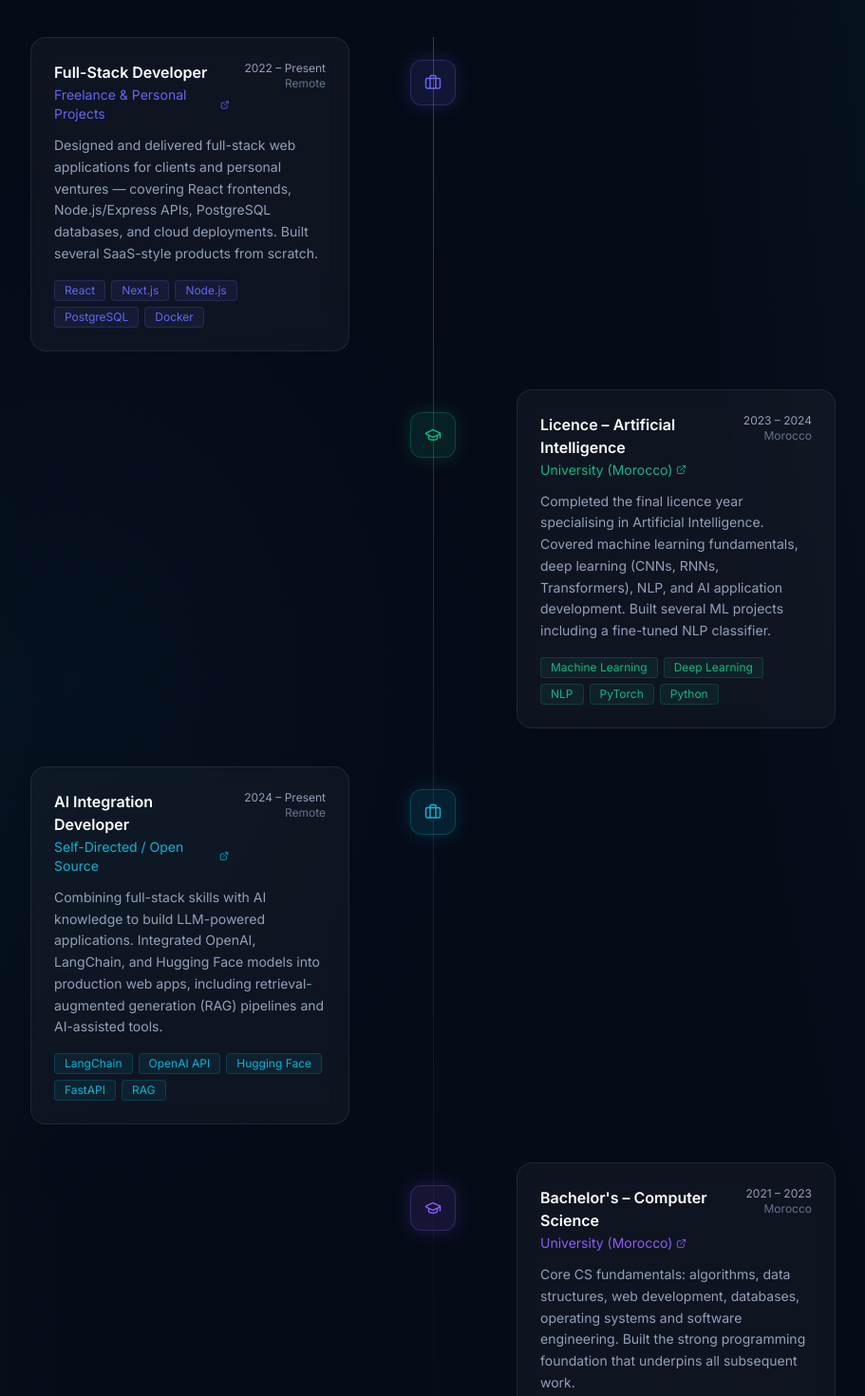
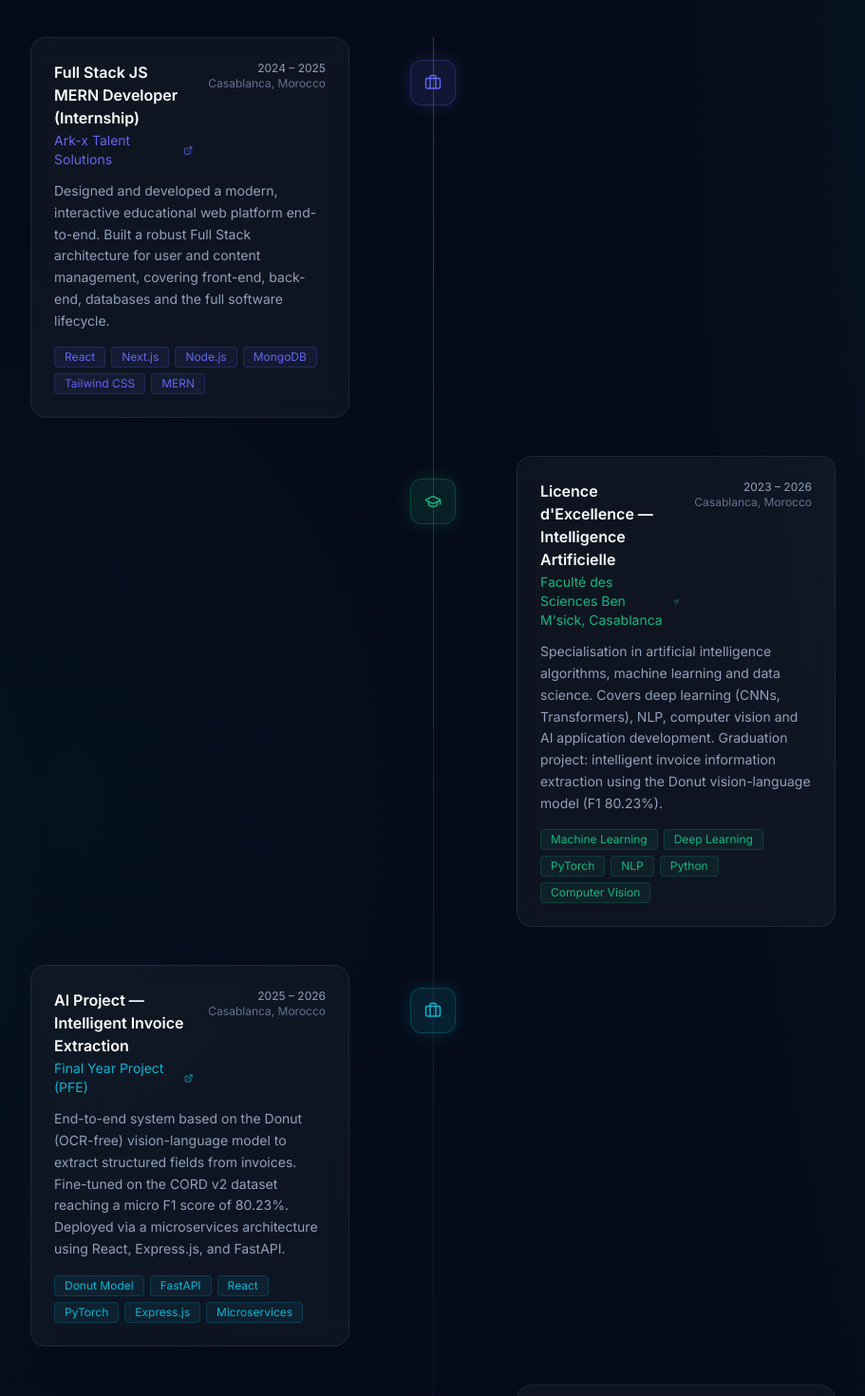
Before and after one commit to Marewane/modern_portfolio, a Next.js app: page / in a window 1280 px wide. Shown: the part 5780-7250 px from the top of the page at 95% size, without its empty margins (184-1095 px from the left). Built offline with nearby package versions, Linux system fonts and the light colour scheme.

Commit message:
feat: update Experience & Education with real CV data (Ark-x, Ben Msick, OFPPT, PFE)

```diff
--- a/src/components/Experience.tsx
+++ b/src/components/Experience.tsx
@@ -7,50 +7,50 @@ import AnimatedSection from "./ui/AnimatedSection";
 const experiences = [
   {
     type: "work",
-    title: "Full-Stack Developer",
-    company: "Freelance & Personal Projects",
-    companyUrl: "#",
-    period: "2022 – Present",
-    location: "Remote",
+    title: "Full Stack JS MERN Developer (Internship)",
+    company: "Ark-x Talent Solutions",
+    companyUrl: "https://www.ark-x.tech",
+    period: "2024 – 2025",
+    location: "Casablanca, Morocco",
     description:
-      "Designed and delivered full-stack web applications for clients and personal ventures — covering React frontends, Node.js/Express APIs, PostgreSQL databases, and cloud deployments. Built several SaaS-style products from scratch.",
-    tags: ["React", "Next.js", "Node.js", "PostgreSQL", "Docker"],
+      "Designed and developed a modern, interactive educational web platform end-to-end. Built a robust Full Stack architecture for user and content management, covering front-end, back-end, databases and the full software lifecycle.",
+    tags: ["React", "Next.js", "Node.js", "MongoDB", "Tailwind CSS", "MERN"],
     accent: "#6366f1",
   },
   {
     type: "education",
-    title: "Licence – Artificial Intelligence",
-    company: "University (Morocco)",
+    title: "Licence d'Excellence — Intelligence Artificielle",
+    company: "Faculté des Sciences Ben M'sick, Casablanca",
     companyUrl: "#",
-    period: "2023 – 2024",
-    location: "Morocco",
+    period: "2023 – 2026",
+    location: "Casablanca, Morocco",
     description:
-      "Completed the final licence year specialising in Artificial Intelligence. Covered machine learning fundamentals, deep learning (CNNs, RNNs, Transformers), NLP, and AI application development. Built several ML projects including a fine-tuned NLP classifier.",
-    tags: ["Machine Learning", "Deep Learning", "NLP", "PyTorch", "Python"],
+      "Specialisation in artificial intelligence algorithms, machine learning and data science. Covers deep learning (CNNs, Transformers), NLP, computer vision and AI application development. Graduation project: intelligent invoice information extraction using the Donut vision-language model (F1 80.23%).",
+    tags: ["Machine Learning", "Deep Learning", "PyTorch", "NLP", "Python", "Computer Vision"],
     accent: "#10b981",
   },
   {
     type: "work",
-    title: "AI Integration Developer",
-    company: "Self-Directed / Open Source",
+    title: "AI Project — Intelligent Invoice Extraction",
+    company: "Final Year Project (PFE)",
     companyUrl: "#",
-    period: "2024 – Present",
-    location: "Remote",
+    period: "2025 – 2026",
+    location: "Casablanca, Morocco",
     description:
-      "Combining full-stack skills with AI knowledge to build LLM-powered applications. Integrated OpenAI, LangChain, and Hugging Face models into production web apps, including retrieval-augmented generation (RAG) pipelines and AI-assisted tools.",
-    tags: ["LangChain", "OpenAI API", "Hugging Face", "FastAPI", "RAG"],
+      "End-to-end system based on the Donut (OCR-free) vision-language model to extract structured fields from invoices. Fine-tuned on the CORD v2 dataset reaching a micro F1 score of 80.23%. Deployed via a microservices architecture using React, Express.js, and FastAPI.",
+    tags: ["Donut Model", "FastAPI", "React", "PyTorch", "Express.js", "Microservices"],
     accent: "#06b6d4",
   },
   {
     type: "education",
-    title: "Bachelor's – Computer Science",
-    company: "University (Morocco)",
+    title: "Développement Web Full Stack (Bac+2)",
+    company: "OFPPT – CFPMS, Tit Mellil",
     companyUrl: "#",
     period: "2021 – 2023",
-    location: "Morocco",
+    location: "Tit Mellil, Casablanca",
     description:
-      "Core CS fundamentals: algorithms, data structures, web development, databases, operating systems and software engineering. Built the strong programming foundation that underpins all subsequent work.",
-    tags: ["Algorithms", "Web Dev", "Databases", "OOP", "Linux"],
+      "Intensive formation covering front-end and back-end technologies, databases and the full software development cycle. Solid foundation in PHP, JavaScript, SQL, responsive design and REST APIs.",
+    tags: ["PHP", "JavaScript", "MySQL", "HTML/CSS", "Bootstrap", "REST APIs"],
     accent: "#8b5cf6",
   },
 ];
```
